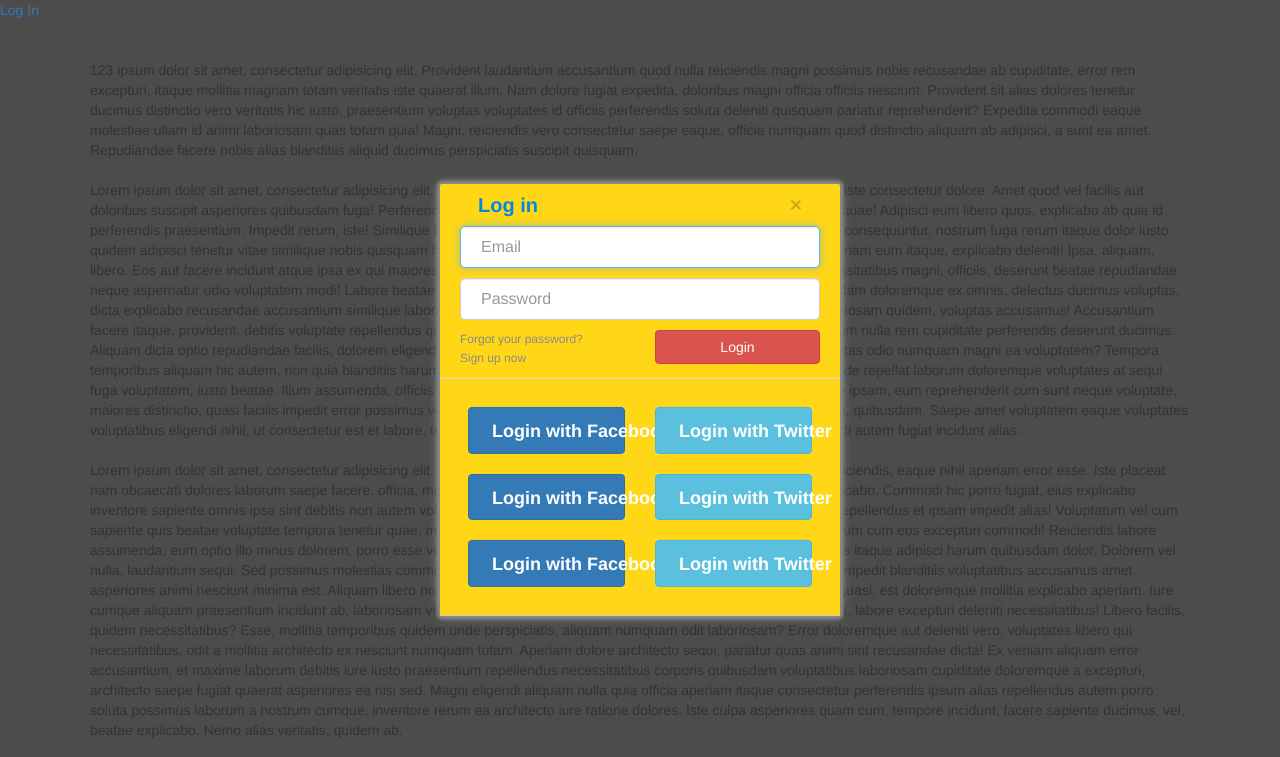
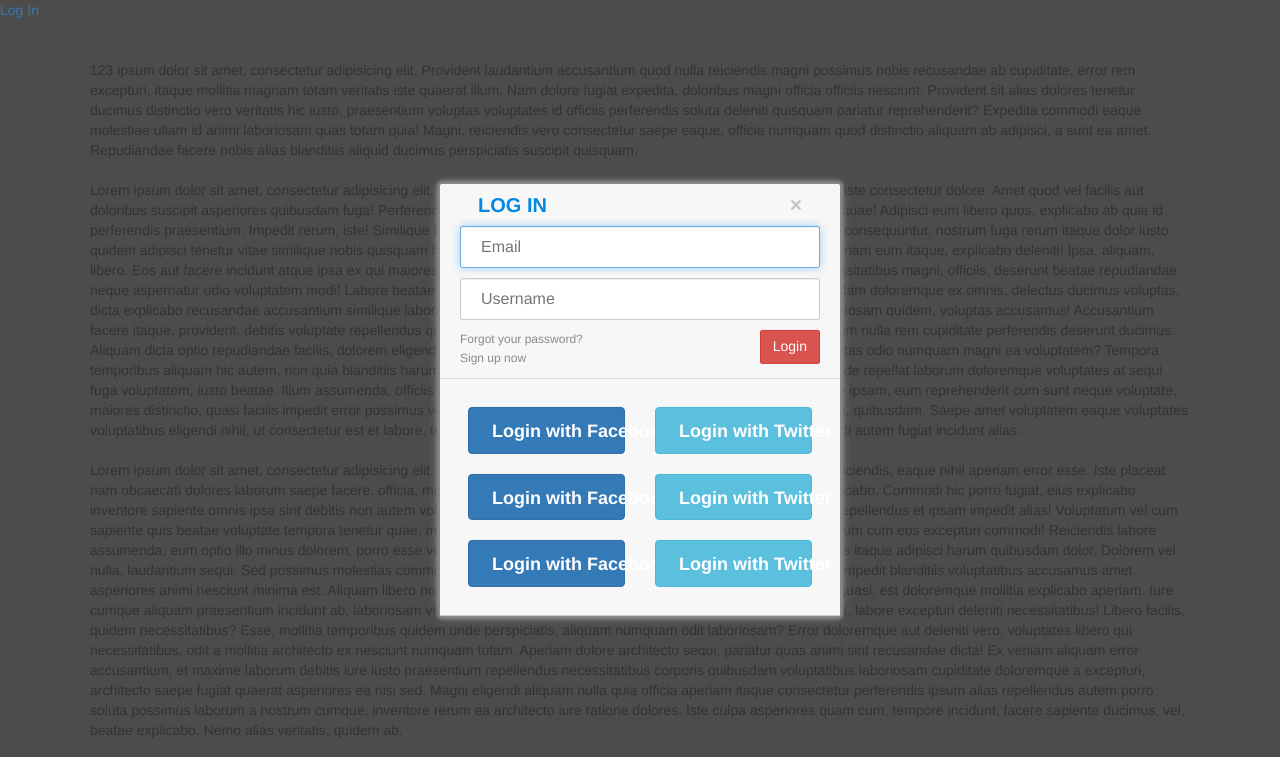
Before and after one commit to kuba0506/frodo-LoginPanel, a website: page builds/development/index.html in a window 1280 px wide. Shown: the top 757 px of the page. Drawn offline with nearby package versions, Linux system fonts and the light colour scheme.

Commit message:
New design CSS refactoring - header + login

```diff
--- a/builds/development/index.html
+++ b/builds/development/index.html
@@ -35,38 +35,27 @@
         <!-- Frodo LoginPanel -->
         <div id="frodo" class="frodo login-panel animated">
 
-            <form class="frodo-form">
-            <h3 class="frodo-heading">
-            <button aria-hidden="true" class="close pull-right" type="button">×</button>
-            Log in</h3>
+            <form class="frodo-form" action="?" method="get" name="frodo-form">
 
-<!--             <div class="main">
+                <h3 class="frodo-header">
+                    <button aria-hidden="true" class="frodo-btn-close" type="button">×</button>
+                    Log in
+                </h3>
 
-            <input type="text" autofocus="" placeholder="Email" class="form-control">
-            <input type="password" placeholder="Password" class="form-control">
+                <div class="frodo-login">
+                    <input type="text" placeholder="Email" class="frodo-input" autofocus>
+                    <input type="username" placeholder="Username" class="frodo-input">
+                    <div class="frodo-login-footer">
+                        <div class="frodo-footer-links">
+                            <a href="">Forgot your password?</a>
+                            <a href="">Sign up now</a>
+                        </div>
+                        <button class="frodo-btn frodo-btn-submit" type="submit">Login</button>
+                    </div>
 
-            <span class="clearfix"></span>
-            </div> -->
-            <div class="frodo-login">
-      <!--       <div class="row">
-                <div class="col-xs-12 col-md-12"> -->
-                    <input type="text" autofocus="" placeholder="Email" class="form-control">
-                    <input type="password" placeholder="Password" class="form-control">
-   <!--              </div>
-            </div> -->
-            <div class="row">
-                <div class="col-xs-6 col-md-6">
-                    <div class="left-section">
-                        <a href="">Forgot your password?</a>
-                        <a href="">Sign up now</a>
-                    </div>
                 </div>
-                <div class="col-xs-6 col-md-6 pull-right">
-                    <button class="btn btn-large btn-danger pull-right" type="submit">Login</button>
-                </div>
-            </div>
 
-            </div><div class="frodo-social-box">
+            <div class="frodo-social-box">
             <div class="row mg-btm">
             <div class="col-md-6">
             <a href="#" class="btn btn-primary btn-block">
--- a/components/sass/helpers/_mixins.scss
+++ b/components/sass/helpers/_mixins.scss
@@ -8,6 +8,14 @@
   &:after {
   clear: both;
   }
+}
+
+@mixin pull-right {
+  float: right !important;
+}
+
+@mixin pull-left {
+  float: left !important;
 }
 
 @mixin backImage($image) {
--- a/components/sass/modules/_jquery.frodo.scss
+++ b/components/sass/modules/_jquery.frodo.scss
@@ -8,44 +8,116 @@
 }
 
 /*
-FRODO
+FRODO MAIN
  */
 .frodo {
   a {
     text-decoration: none;
   }
-  // padding: 0 10px 10px;
-  // max-width: 360px;
-  // height: auto;
-  background-color: #FFD716;
-  // -webkit-border-radius: 4px;
-  // border-radius: 4px;
   color: #0088e3;
   box-shadow: 0 0 10px 0 rgba(164, 164, 164, 0.9),
                   -15px 0 15px -20px rgba(164, 164, 164, 0.9), 15px 0 15px -20px rgba(164, 164, 164, 0.9);
   position: fixed;
-  // top: 50%;
   top: 50%;
   left: 50%;
   transform: translate(-50%, -50%);
   z-index: -1;
-  z-index: 11;
-  // margin-top: -130px;
-  // margin-left: -180px;
-  opacity: 1;
+  z-index: 11; //temp
+  opacity: 0 ;
+  opacity: 1;//temp
+}
+.frodo-form {
+  max-width: 400px;
+  display:block;
+  // background-color: #FFD716;
+  background-color: #f7f7f7;
+  -moz-box-shadow: 0 0 3px 3px #888;
+    -webkit-box-shadow: 0 0 3px 3px #888;
+  box-shadow: 0 0 3px 3px #888;
+  border-radius:2px;
+}
+/**
+ * FRODO HEDAER
+ */
+.frodo-header {
+  font-size:20px;
+  color: #FFD716;
+  color: #0088E3;
+  text-transform: uppercase;
+  margin-top: 0;
+  font-weight:bold;
+  padding:38px 38px 0px 38px;
+  padding:10px 38px 0px 38px;
+  span {
+    // color: #FFD716;
+    color: #0088E3;
+  }
+}
+.frodo-btn-close {
+    color: #000;
+    float: right;
+    font-size: 21px;
+    font-weight: 700;
+    line-height: 1;
+    opacity: 0.2;
+    text-shadow: 0 1px 0 #fff;
+    background: rgba(0, 0, 0, 0);
+    color: #000;
+    border: 0 none;
+    cursor: pointer;
+    padding: 0;
+    -webkit-transition: opacity .3s linear;
+    -moz-transition: opacity .3s linear;
+    -ms-transition: opacity .3s linear;
+    -o-transition: opacity .3s linear;
+    transition: opacity .3s linear;
+}
+.frodo-btn-close:focus, .frodo-btn-close:hover {
+    color: #000;
+    cursor: pointer;
+    opacity: 0.5;
+    text-decoration: none;
+}
+
+.frodo-input {
+    background-color: #fff;
+    background-image: none;
+    border: 1px solid #ccc;
+    border-radius: 2px;
+    box-shadow: 0 1px 1px rgba(0, 0, 0, 0.075) inset;
+    color: #555;
+    display: block;
+    font-size: 14px;
+    height: 34px;
+    line-height: 1.42857;
+    transition: border-color 0.15s ease-in-out 0s, box-shadow 0.15s ease-in-out 0s;
+    width: 100%;
+      // position: relative;
+    font-size: 16px;
+    height: 20px;
+    padding: 20px;
+    margin-bottom: 10px;
+}
+.frodo-input:focus {
+    border-color: #66afe9;
+    box-shadow: 0 1px 1px rgba(0, 0, 0, 0.075) inset, 0 0 8px rgba(102, 175, 233, 0.6);
+    outline: 0 none;
+}
+.frodo-form .frodo-input {
+
 }
 .frodo-social {
   @include clearfix;
 }
-.frodo-header {
-  height: 40px;
-  border-bottom: 1px solid  rgba(164, 164, 164, 0.5);
-  line-height: 40px;
-  padding: 0 18px;
-  font-size: 0.8em;
-  font-weight: 600;
-  letter-spacing: 0.3em;
-}
+// .frodo-header {
+//   height: 40px;
+//   border-bottom: 1px solid  rgba(164, 164, 164, 0.5);
+//   line-height: 40px;
+//   padding: 0 18px;
+//   font-size: 0.8em;
+//   font-weight: 600;
+//   letter-spacing: 0.3em;
+// }
 .frodo-text {
     float: left;
     text-transform: uppercase;
@@ -53,35 +125,35 @@ FRODO
       color: #000;
     }
 }
-.frodo-close {
-  float: right;
-  width: 40px;
-  height: 40px;
-  margin-right: -20px;
-  text-align: center;
-  a {
-    color: rgb(80,80,80);
-    font-size: 1.3em;
-    opacity: 0.55;
-    display: inline-block;
-    vertical-align: middle;
-    height: 20px;
-    line-height: 20px;
-    letter-spacing: 0;
-    transform: scale(1);
-    -webkit-transition: all .3s linear;
-       -moz-transition: all .3s linear;
-        -ms-transition: all .3s linear;
-         -o-transition: all .3s linear;
-            transition: all .3s linear;
-    &:hover {
-      transform: scale(1.2);
-      color: #333;
-      opacity: 1;
-    }
+// .frodo-close {
+//   float: right;
+//   width: 40px;
+//   height: 40px;
+//   margin-right: -20px;
+//   text-align: center;
+//   a {
+//     color: rgb(80,80,80);
+//     font-size: 1.3em;
+//     opacity: 0.55;
+//     display: inline-block;
+//     vertical-align: middle;
+//     height: 20px;
+//     line-height: 20px;
+//     letter-spacing: 0;
+//     transform: scale(1);
+//     -webkit-transition: all .3s linear;
+//        -moz-transition: all .3s linear;
+//         -ms-transition: all .3s linear;
+//          -o-transition: all .3s linear;
+//             transition: all .3s linear;
+//     &:hover {
+//       transform: scale(1.2);
+//       color: #333;
+//       opacity: 1;
+//     }
 
-  }
-}
+//   }
+// }
 .frodo-overlay {
   position: fixed;
   top: 0;
@@ -98,6 +170,13 @@ FRODO
 /**
  * Helpers
  */
+.pull-right {
+  float: right !important;
+}
+.pull-left {
+  float: left !important;
+}
+
 .frodo-visible {
   opacity: 1;
 }
@@ -110,8 +189,6 @@ FRODO
   z-index: 9999;
 }
 
-
-/* Helpers */
 .frodo-no-scroll {
   position: absolute;
   top: 0;
@@ -139,9 +216,48 @@ FRODO
 /**
  * Buttons
  */
-.btn {
-  width: 100%;
+.frodo-btn {
+    -moz-user-select: none;
+    background-image: none;
+    border: 1px solid transparent;
+    border-radius: 2px;
+    cursor: pointer;
+    display: inline-block;
+    font-size: 14px;
+    font-weight: 400;
+    line-height: 1.42857;
+    margin-bottom: 0;
+    padding: 6px 12px;
+    text-align: center;
+    vertical-align: middle;
+    white-space: nowrap;
 }
+.frodo-footer-links  {
+  @include pull-left;
+  a {
+    color:#8a8a8a;
+    display: block;
+    line-height:19px;
+    font-size: 12px;
+  }
+}
+.frodo-btn-submit {
+  @include pull-right;
+  @include transition;
+  background-color: #d9534f;
+  border-color: #d43f3a;
+  color: #fff;
+
+    &:hover {
+      background-color: #c9302c;
+      border-color: #ac2925;
+      color: #fff;
+    }
+}
+
+// .btn {
+//   width: 100%;
+// }
 .azm-btn {
   margin: 0;
 }
@@ -234,16 +350,7 @@ body {
  * New design
  */
 
-.frodo-form {
-  max-width: 400px;
-  display:block;
-  background-color: #f7f7f7;
-  background-color: #FFD716;
-  -moz-box-shadow: 0 0 3px 3px #888;
-    -webkit-box-shadow: 0 0 3px 3px #888;
-  box-shadow: 0 0 3px 3px #888;
-  border-radius:2px;
-}
+
 .main{
   padding: 38px 38px;
 }
@@ -261,14 +368,7 @@ body {
   font-weight:bold;
   font-size:20px;
 }
-.frodo-heading {
-  font-size:20px;
-  margin-top: 0;
-  font-weight:bold;
-  padding:38px 38px 0px 38px;
-  padding:10px 38px 0px 38px;
 
-}
 .frodo-form .form-signin-heading,
 .frodo-form .checkbox {
   margin-bottom: 10px;
@@ -276,39 +376,26 @@ body {
 .frodo-form .checkbox {
   font-weight: normal;
 }
-.frodo-form .form-control {
-  position: relative;
-  font-size: 16px;
-  height: 20px;
-  padding: 20px;
-  -webkit-box-sizing: border-box;
-     -moz-box-sizing: border-box;
-          box-sizing: border-box;
-}
+
 .frodo-form .form-control:focus {
   z-index: 2;
 }
-.frodo-form input[type="text"] {
-  margin-bottom: 10px;
-  border-radius: 5px;
-
-}
-.frodo-form input[type="password"] {
-  margin-bottom: 10px;
-  border-radius: 5px;
-}
+// .frodo-input[type="text"] {
+//   margin-bottom: 10px;
+// }
+// .frodo-input[type="password"] {
+//   margin-bottom: 10px;
+// }
 .frodo-login {
   margin: 0 auto;
   border-bottom: 1px solid #dadada;
   padding:0 20px 10px;
 }
-.frodo-login .left-section a {
-  // font-weight:bold;
-  color:#8a8a8a;
-  display: block;
-  line-height:19px;
-  font-size: 12px;
+.frodo-login-footer {
+  @include clearfix;
 }
+
+
 .mg-btm{
   margin-bottom:20px;
 }
```
Also changed, not shown: builds/development/css/styles.css.
